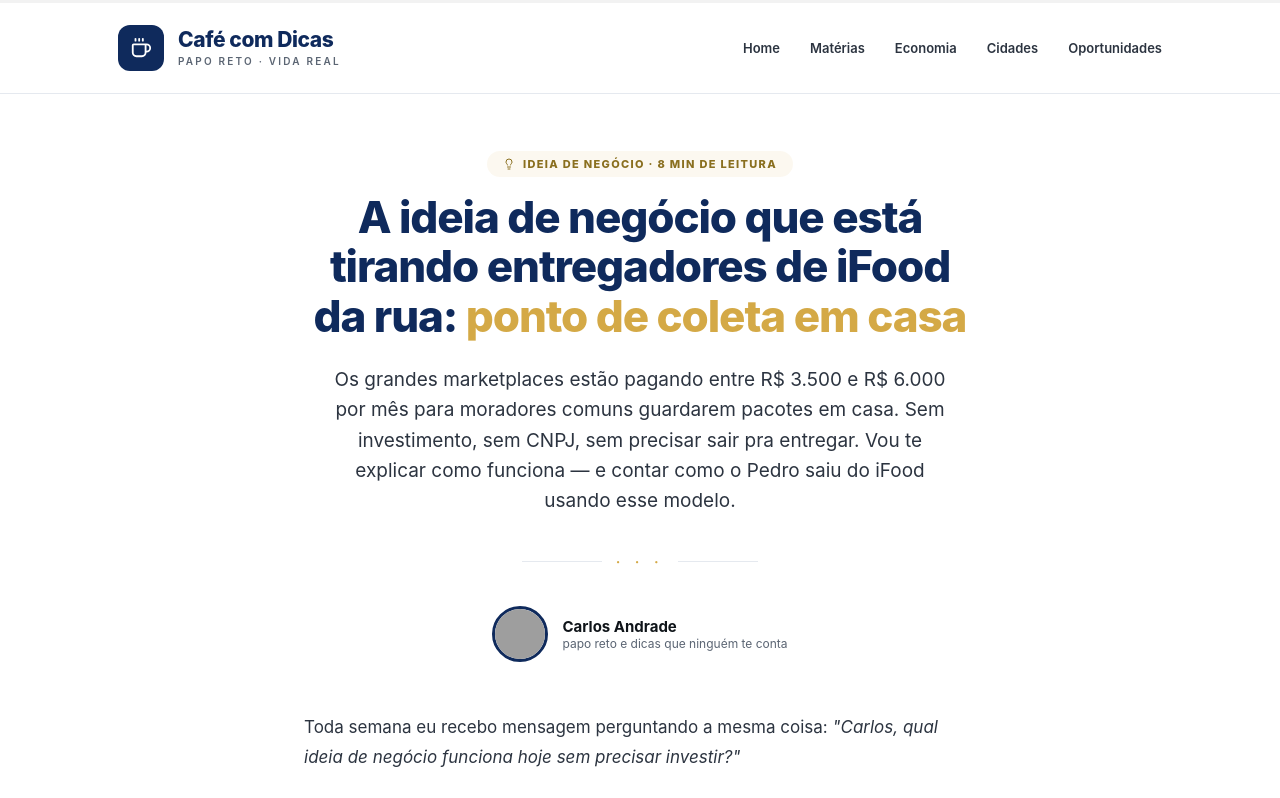
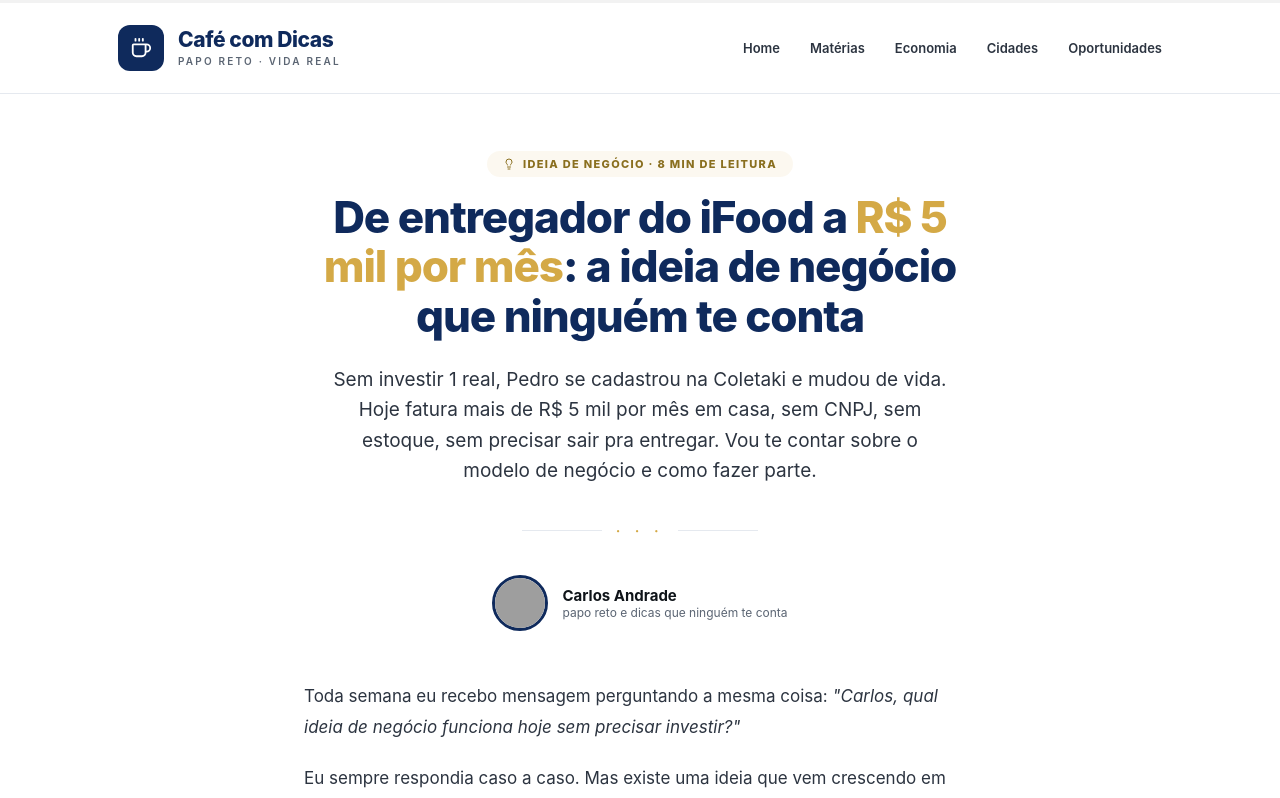
Before and after one commit to kellieflor58-rgb/coletaki-adv, a Next.js app: page /casa in a window 1280 px wide. Shown: the top 798 px of the page. Built offline with nearby package versions, Linux system fonts and the light colour scheme; grey boxes are pictures that could not be loaded.

Commit message:
atualiza headline e subheadline do /casa - foco em ex-iFood, R5 mil por mes, Coletaki como gancho

```diff
--- a/app/casa/PageClient.js
+++ b/app/casa/PageClient.js
@@ -90,11 +90,11 @@
         </div>
 
         <h1 style={{ fontSize: 44, fontWeight: 800, lineHeight: 1.12, letterSpacing: '-0.025em', marginBottom: 24, textAlign: 'center', color: NAVY }} className="h1-main">
-          A ideia de negócio que está tirando entregadores de iFood da rua: <span style={{ color: GOLD }}>ponto de coleta em casa</span>
+          De entregador do iFood a <span style={{ color: GOLD }}>R$ 5 mil por mês</span>: a ideia de negócio que ninguém te conta
         </h1>
 
         <p style={{ fontSize: 19, color: INK_SOFT, lineHeight: 1.6, margin: '0 auto 36px', textAlign: 'center', maxWidth: 620 }}>
-          Os grandes marketplaces estão pagando entre R$ 3.500 e R$ 6.000 por mês para moradores comuns guardarem pacotes em casa. Sem investimento, sem CNPJ, sem precisar sair pra entregar. Vou te explicar como funciona — e contar como o Pedro saiu do iFood usando esse modelo.
+          Sem investir 1 real, Pedro se cadastrou na Coletaki e mudou de vida. Hoje fatura mais de R$ 5 mil por mês em casa, sem CNPJ, sem estoque, sem precisar sair pra entregar. Vou te contar sobre o modelo de negócio e como fazer parte.
         </p>
 
         <div style={{ display: 'flex', alignItems: 'center', justifyContent: 'center', gap: 14, marginBottom: 36 }}>
--- a/app/casa/page.js
+++ b/app/casa/page.js
@@ -1,8 +1,8 @@
 import PageClient from './PageClient';
 
 export const metadata = {
-  title: 'Eu pedi demissão. Ele vendeu a moto. Hoje a Coletaki paga nossas contas. | Diário do Interior',
-  description: 'Diário pessoal de Camila e Pedro: de motoboy e operadora de telemarketing a empreendedores em casa. Como ponto de coleta da Coletaki mudou nossa rotina.',
+  title: 'De entregador do iFood a R$ 5 mil por mês: a ideia que ninguém te conta | Café com Dicas',
+  description: 'Sem investir 1 real, Pedro se cadastrou na Coletaki e mudou de vida. Hoje fatura mais de R$ 5 mil por mês em casa, sem CNPJ, sem estoque.',
 };
 
 export default function Page() { return <PageClient />; }
```
